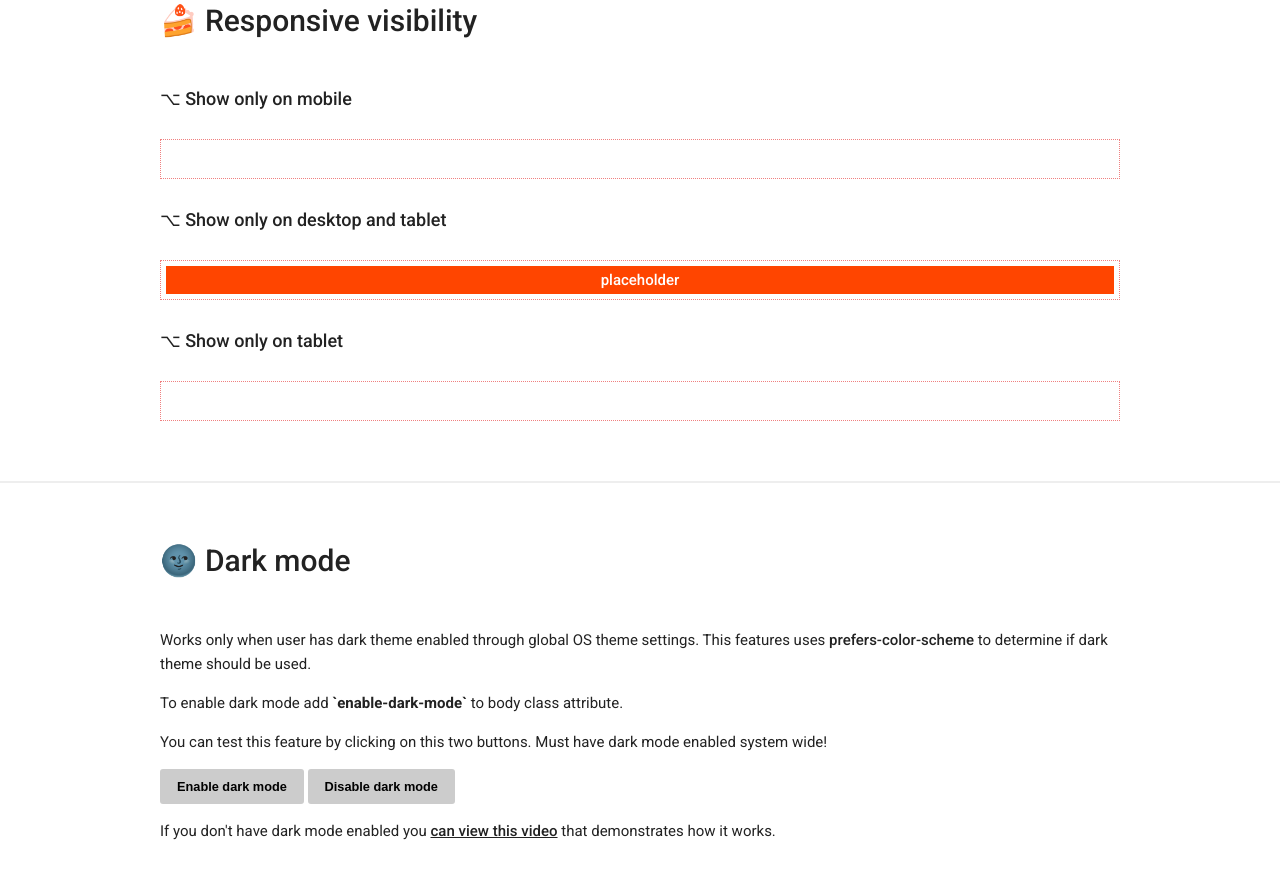
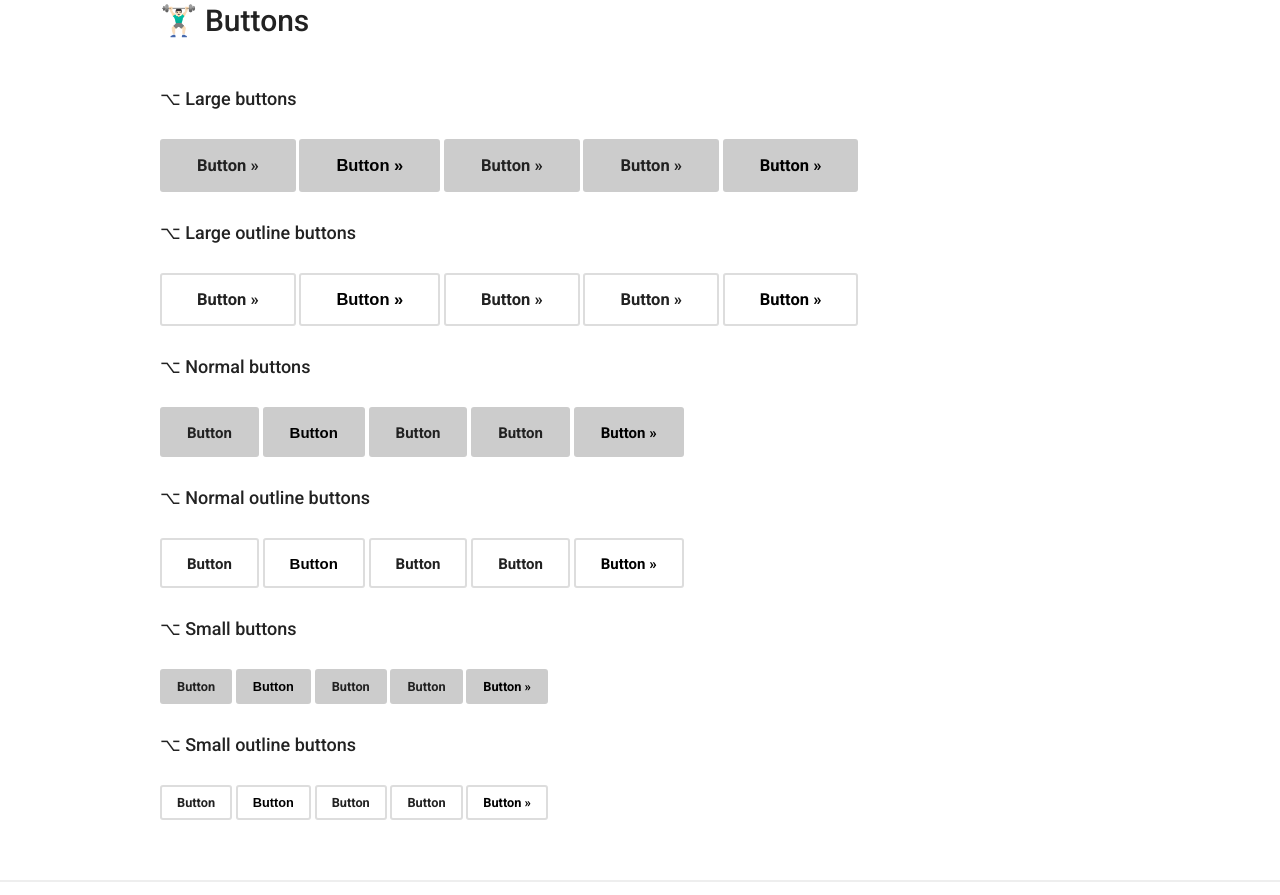
Before and after one commit to mitjafelicijan/spartan, a website: page kitchensink/index.html in a window 1280 px wide. Shown: the part 5025-5920 px from the top of the page. Drawn offline with Linux system fonts and the light colour scheme.

Commit message:
Added button examples to kitchensink

```diff
--- a/kitchensink/debug.css
+++ b/kitchensink/debug.css
@@ -28,4 +28,7 @@
   .wrapper {
     padding: 0 20px;
   }
+  .button {
+    margin-bottom: 10px;
+  }
 }
--- a/kitchensink/index.html
+++ b/kitchensink/index.html
@@ -297,6 +297,58 @@
 
     <hr class="divider">
 
+    <!-- BUTTONS -->
+
+    <section class="wrapper margin-large">
+
+      <h1 class="headline">🏋🏻‍♂️ Buttons</h1>
+
+      <h5 class="margin-small">⌥ Large buttons</h5>
+      <a href="#" class="button large">Button »</a>
+      <button class="button large">Button »</button>
+      <span class="button large">Button »</span>
+      <div class="button large">Button »</div>
+      <input type="submit" class="button large" value="Button »">
+
+      <h5 class="margin-small">⌥ Large outline buttons</h5>
+      <a href="#" class="button outline large">Button »</a>
+      <button class="button outline large">Button »</button>
+      <span class="button outline large">Button »</span>
+      <div class="button outline large">Button »</div>
+      <input type="submit" class="button outline large" value="Button »">
+
+      <h5 class="margin-small">⌥ Normal buttons</h5>
+      <a href="#" class="button">Button</a>
+      <button class="button">Button</button>
+      <span class="button">Button</span>
+      <div class="button">Button</div>
+      <input type="submit" class="button" value="Button »">
+
+      <h5 class="margin-small">⌥ Normal outline buttons</h5>
+      <a href="#" class="button outline">Button</a>
+      <button class="button outline">Button</button>
+      <span class="button outline">Button</span>
+      <div class="button outline">Button</div>
+      <input type="submit" class="button outline" value="Button »">
+
+      <h5 class="margin-small">⌥ Small buttons</h5>
+      <a href="#" class="button small">Button</a>
+      <button class="button small">Button</button>
+      <span class="button small">Button</span>
+      <div class="button small">Button</div>
+      <input type="submit" class="button small" value="Button »">
+
+      <h5 class="margin-small">⌥ Small outline buttons</h5>
+      <a href="#" class="button outline small">Button</a>
+      <button class="button outline small">Button</button>
+      <span class="button outline small">Button</span>
+      <div class="button outline small">Button</div>
+      <input type="submit" class="button outline small" value="Button »">
+
+    </section>
+
+    <hr class="divider">
+
     <!-- RESPONSIVE -->
 
     <section class="wrapper margin-large">
--- a/src/scss/_dark-mode.scss
+++ b/src/scss/_dark-mode.scss
@@ -6,5 +6,9 @@
     progress {
       color: $dark;
     }
+
+    .button {
+      color: $dark;
+    }
   }
 }
```
Also changed, not shown: dist/spartan-2.0.0.css, kitchensink/spartan-2.0.0.css.
